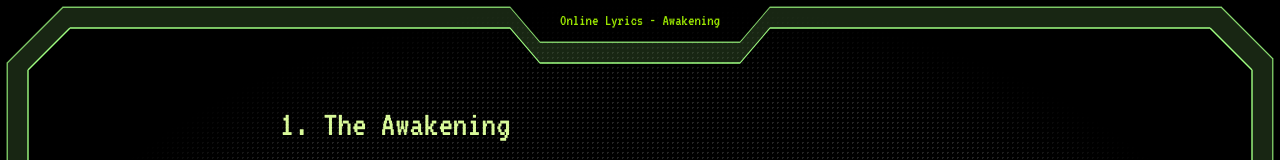
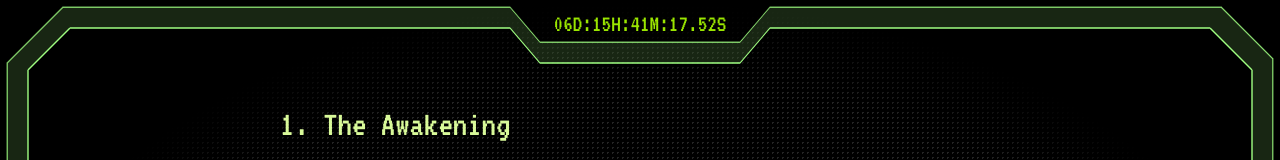
Before and after one commit to dnsamw/awakening-lyrics, a React (Vite) app: page /track/1 in a window 1280 px wide. Shown: the top 160 px of the page. Built offline with nearby package versions, Linux system fonts and the light colour scheme.

Commit message:
contdown timer init

```diff
--- /dev/null
+++ b/src/components/ConcertCountdown.tsx
@@ -0,0 +1,111 @@
+import { useEffect, useState } from "react";
+
+function ConcertCountdown() {
+  const concertDay1 = new Date("2025-11-29T19:00:00"); // 7 PM on 29th
+  const concertDay2 = new Date("2025-11-30T19:00:00"); // 7 PM on 30th
+  const concertEnd = new Date("2025-11-30T23:59:59"); // End of second day
+
+  const [timeLeft, setTimeLeft] = useState({
+    days: 0,
+    hours: 0,
+    minutes: 0,
+    seconds: 0,
+    milliseconds: 0,
+    eventDay: 1,
+    isEventOver: false,
+  });
+
+  useEffect(() => {
+    const calculateTimeLeft = () => {
+      const now = new Date();
+      let targetDate: Date;
+      let eventDay = 1;
+
+      // Determine which date to count down to
+      if (now < concertDay1) {
+        targetDate = concertDay1;
+        eventDay = 1;
+      } else if (now < concertDay2) {
+        targetDate = concertDay2;
+        eventDay = 2;
+      } else if (now < concertEnd) {
+        // Event is happening right now (second day)
+        setTimeLeft({
+          days: 0,
+          hours: 0,
+          minutes: 0,
+          seconds: 0,
+          milliseconds: 0,
+          eventDay: 2,
+          isEventOver: false,
+        });
+        return;
+      } else {
+        // Event is over
+        setTimeLeft({
+          days: 0,
+          hours: 0,
+          minutes: 0,
+          seconds: 0,
+          milliseconds: 0,
+          eventDay: 2,
+          isEventOver: true,
+        });
+        return;
+      }
+
+      const difference = targetDate.getTime() - now.getTime();
+
+      if (difference > 0) {
+        const days = Math.floor(difference / (1000 * 60 * 60 * 24));
+        const hours = Math.floor(
+          (difference % (1000 * 60 * 60 * 24)) / (1000 * 60 * 60)
+        );
+        const minutes = Math.floor(
+          (difference % (1000 * 60 * 60)) / (1000 * 60)
+        );
+        const seconds = Math.floor((difference % (1000 * 60)) / 1000);
+        const milliseconds = Math.floor((difference % 1000) / 10);
+
+        setTimeLeft({
+          days,
+          hours,
+          minutes,
+          seconds,
+          milliseconds,
+          eventDay,
+          isEventOver: false,
+        });
+      }
+    };
+
+    calculateTimeLeft();
+    const timer = setInterval(calculateTimeLeft, 10);
+
+    return () => clearInterval(timer);
+  }, []);
+
+  const formatNumber = (num: number, digits: number = 2): string => {
+    return num.toString().padStart(digits, "0");
+  };
+
+  if (timeLeft.isEventOver) {
+    return (<div className="text-lime-400 flex justify-center gap-4">
+        <div className="bg-lime-400/30 px-2 border">29 ✓</div>
+        <div className="bg-lime-400/30 px-2 border">30 ✓</div>
+    </div>);
+  }
+
+  return (
+    <div className="text-lime-400 font-rubik-80s flex justify-center md:text-2xl">
+      <div>{formatNumber(timeLeft.days)}D</div>
+      :<div>{formatNumber(timeLeft.hours)}H</div>
+      :<div>{formatNumber(timeLeft.minutes)}M</div>
+      :<div>
+        {formatNumber(timeLeft.seconds)}.{formatNumber(timeLeft.milliseconds)}S
+      </div>
+    </div>
+  );
+}
+
+export default ConcertCountdown;
--- a/src/components/SciFiBorderBox.tsx
+++ b/src/components/SciFiBorderBox.tsx
@@ -1,3 +1,4 @@
+import ConcertCountdown from "./ConcertCountdown";
 import BottomLeftBevelCorner from "./UI/frame/BottomLeftBevelCorner";
 import BottomLeftHShort from "./UI/frame/BottomLeftHShort";
 import BottomLeftMidBevel from "./UI/frame/BottomLeftMidBevel";
@@ -107,7 +108,7 @@ export default function SciFiBorderBox({
                 className="text-primary font-['VT323'] text-lime-400"
                 style={{ fontSize: "16px" }}
               >
-                Online Lyrics
+                <ConcertCountdown />
               </div>
             </div>
             <div className="absolute -bottom-px left-1/2 transform -translate-x-1/2 p-3 z-50">
--- a/src/components/UI/frame/TopMidH.tsx
+++ b/src/components/UI/frame/TopMidH.tsx
@@ -1,9 +1,11 @@
+import ConcertCountdown from "../../ConcertCountdown";
+
 function TopMidH() {
   return (
     <div className="relative" style={{ gridArea: "1 / 4", zIndex: 15 }}>
       <div className="absolute font-['VT323'] text-light-green top-2 w-full text-center">
         <div className="text-lime-400 font-['VT323']" style={{ fontSize: "16px" }}>
-          Online Lyrics - Awakening
+          <ConcertCountdown />
         </div>
       </div>
       <svg
```
